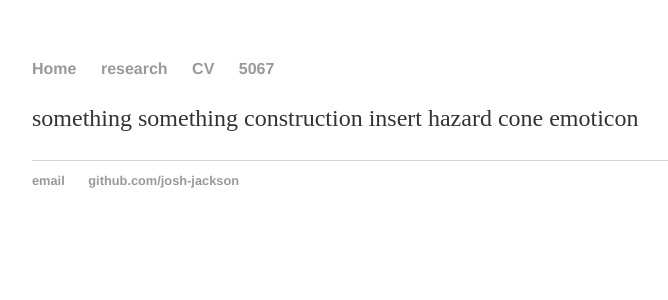
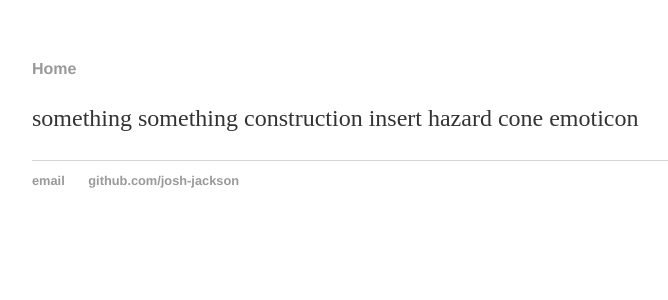
Before and after one commit to josh-jackson/josh-jackson.github.io, a Jekyll site: the page built from README.md, in a window 1280 px wide. Shown: the top 300 px of the page, without its empty margins (160-828 px from the left). Built offline with Jekyll 4.4.1, drawn with Linux system fonts in a browser that asks for light colours; our own code applies the rules of GitHub Pages for plain Markdown files.

Commit message:
Update default.html

```diff
--- a/_layouts/default.html
+++ b/_layouts/default.html
@@ -9,9 +9,7 @@
 			<nav>
 	    		<ul>
 	        		<li><a href="/">Home</a></li>
-		        	<li><a href="/research">research</a></li>
-	        		<li><a href="/cv">CV</a></li>
-	        		<li><a href="/5067">5067</a></li>
+
 	    		</ul>
 			</nav>
 			<div class="container">
```
